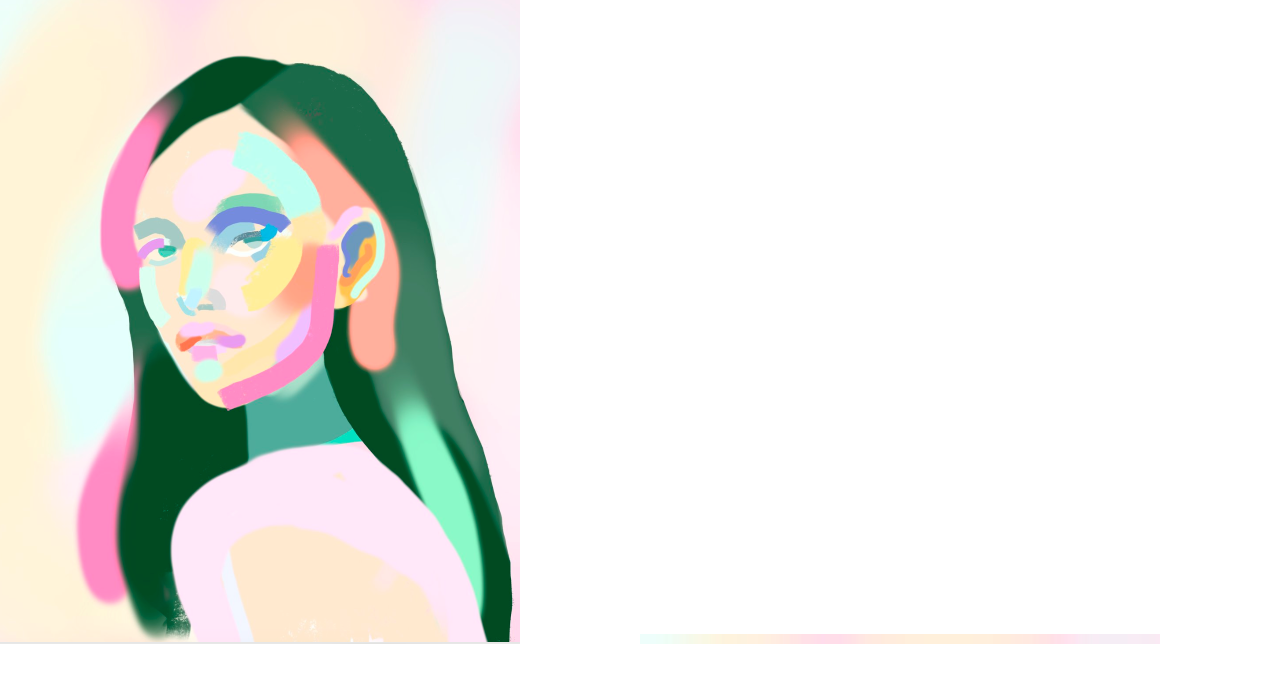
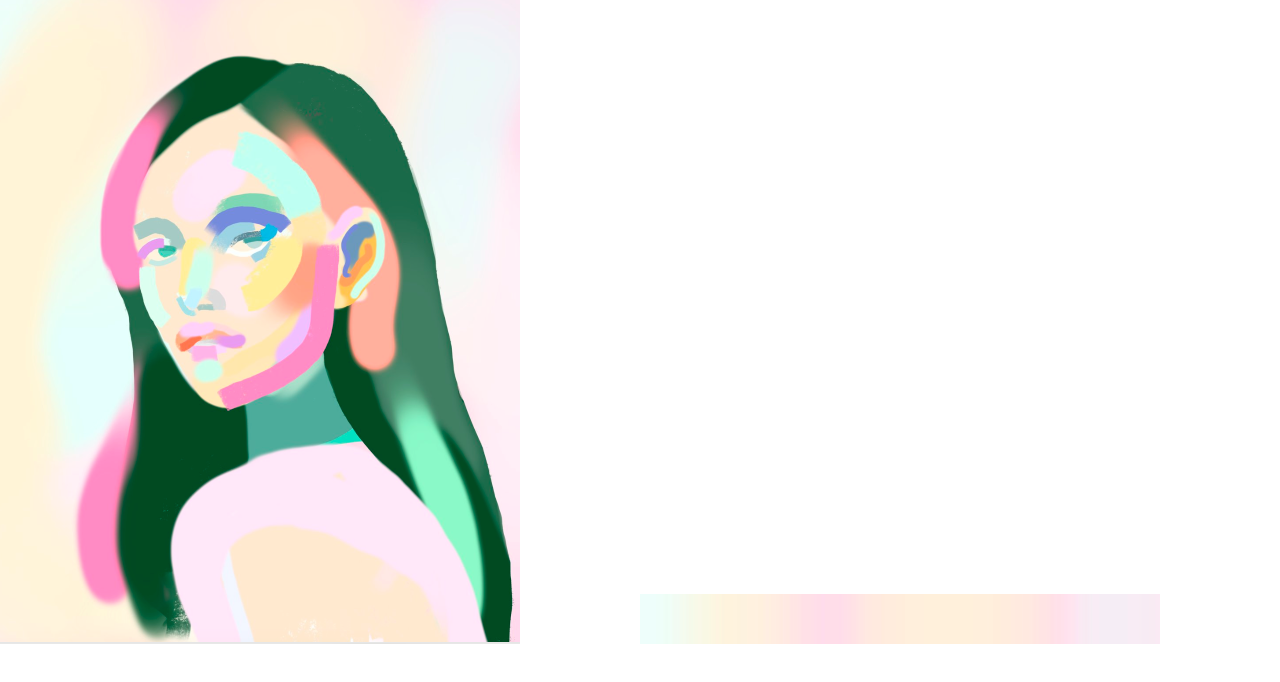
Before and after one commit to SilviaVaelk/slit-scanner, a plain HTML site: page index.html in a window 1280 px wide. Drawn offline with Linux system fonts and the light colour scheme.

Commit message:
Update index.html

```diff
--- a/index.html
+++ b/index.html
@@ -44,7 +44,7 @@
     let currentRow = 0;
     let cursorY = 0;
 
-    const FPS = 2; // 1 row every 0.5 seconds
+    const FPS = 10; // Increased speed: 1 row every 0.1 seconds
 
     const assets = [
       'assets/sample1.png'
```
